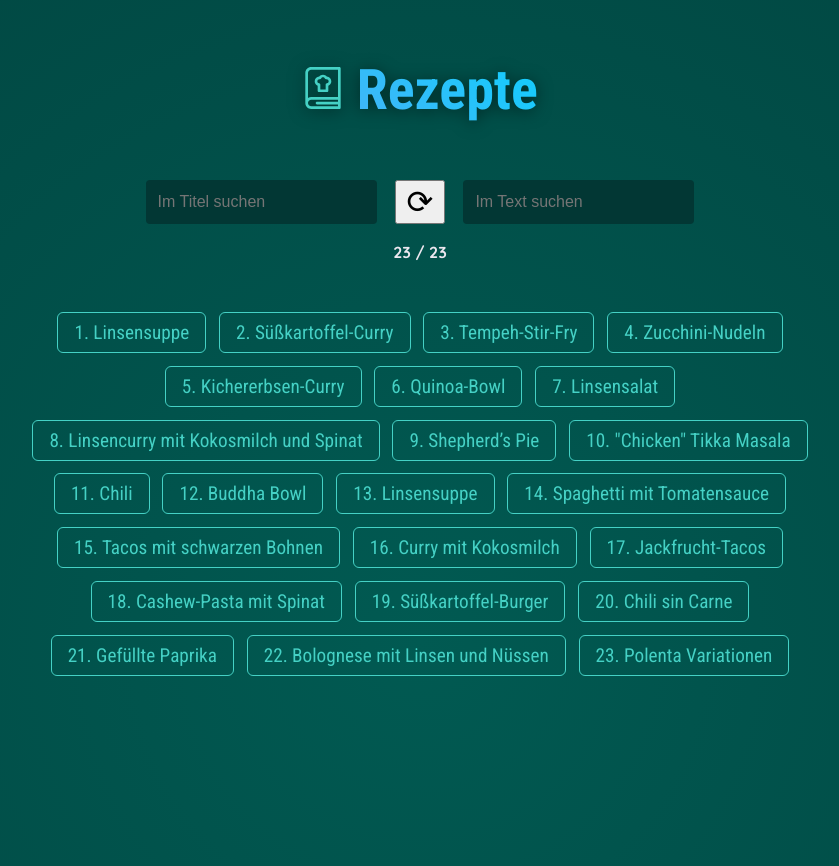
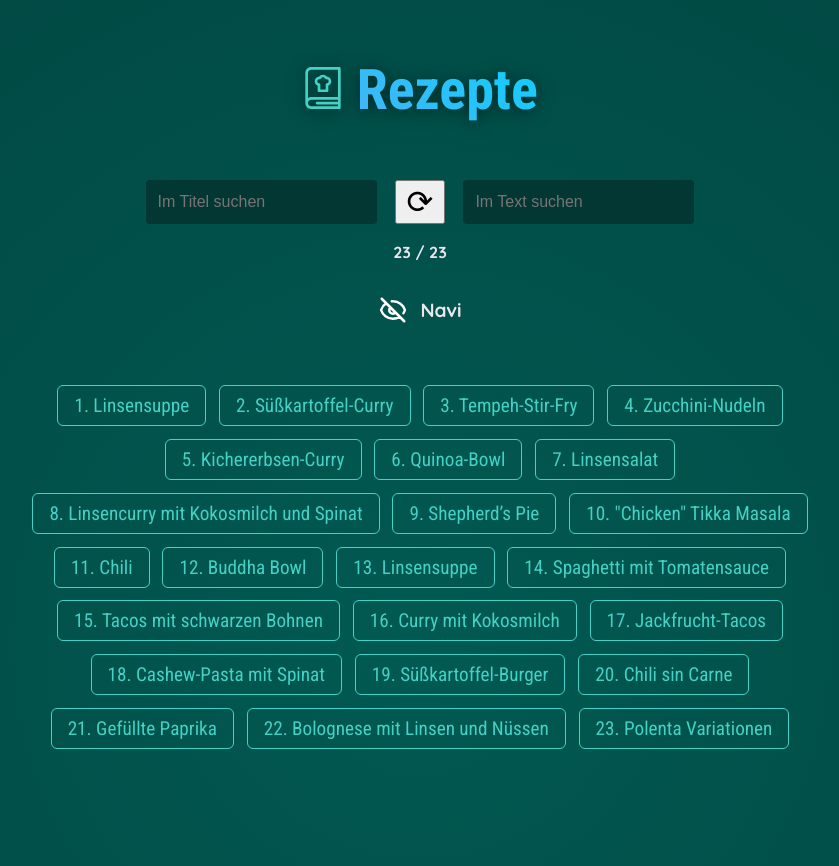
Before and after one commit to mcmulman/recipes, a React (Vite) app: page / in a window 1280 px wide. Shown: the top 866 px of the page, without its empty margins (220-1059 px from the left). Built offline with nearby package versions, Linux system fonts and the light colour scheme.

Commit message:
Add toggle button for menu

```diff
--- a/src/components/Recipes/Recipes.jsx
+++ b/src/components/Recipes/Recipes.jsx
@@ -4,10 +4,13 @@ import TabButton from "../Elements/TabButton/TabButton";
 import Recipe from "./Recipe";
 import Section from "../Elements/Section";
 import Tabs from "../Elements/TabButton/Tabs";
+import offImg from '../../assets/off.svg';
+import onImg from '../../assets/on.svg';
 
 function Recipes() {
   const [activeTab, setActiveTab] = useState('');
   const [filteredSearch, setFilteredSearch] = useState(RECIPES);
+  const [showTabs, setShowTabs] = useState(true);
 
   function onTabSelect(tab) {
     setActiveTab(tab);
@@ -20,8 +23,13 @@ function Recipes() {
 
   function handleReload() {
     setFilteredSearch(RECIPES);
+    setShowTabs(true);
     document.getElementById('searchTitle').value = '';
     document.getElementById('searchDescription').value = '';
+  }
+
+  function toggleMenu() {
+    !!activeTab && setShowTabs(!showTabs);
   }
 
   return (
@@ -34,7 +42,10 @@ function Recipes() {
         </div>
       </Section>
       <p style={{textAlign: 'center'}}><strong>{filteredSearch.length} / {RECIPES.length}</strong></p>
-      <Section title={''} className={'examples'}>
+      <p id={'toggleMenu'} onClick={toggleMenu}>
+        <img src={offImg} className={showTabs ? 'show' : 'hide'} width={'60'} />
+        <img src={onImg} className={showTabs ? 'hide' : 'show'} width={'60'} /> Navi</p>
+      <Section title={''} className={showTabs ? 'examples' : 'examples hide-tabs'}>
         <Tabs
           wrapperType={'menu'}
           buttons={filteredSearch.map((element, index) => (
--- a/src/index.css
+++ b/src/index.css
@@ -41,7 +41,7 @@ main h2 {
 }
 
 .examples menu {
-  margin: 1rem 0;
+  margin: .6rem 0 2rem;
   padding: 0;
   display: flex;
   gap: 0.8rem;
@@ -50,6 +50,10 @@ main h2 {
   flex-direction: column;
   align-items: center;
   justify-content: center;
+}
+
+.examples.hide-tabs menu {
+  display: none;
 }
 
 .tab-content {
@@ -90,6 +94,41 @@ input {
   padding-inline: 10px;
 }
 
+#toggleMenu {
+  cursor: pointer;
+  font-size: 1.2em;
+  font-weight: bold;
+  padding: 12px;
+
+  display: flex;
+  align-items: center;
+  justify-content: center;
+}
+
+
+/* Style the hamburger menu */
+#toggleMenu img {
+  margin-right: 12px;
+  max-width: 30px;
+}
+
+
+#toggleMenu img.hide {
+  display: none;
+}
+
+/* Add a grey background color on mouse-over */
+#toggleMenu:hover {
+  background-color: rgba(0, 0, 0, 0.1);
+  color: white;
+}
+
+/* Style the active link (or home/logo) */
+#toggleMenu.active {
+  background-color: #04AA6D;
+  color: white;
+}
+
 @media (min-width: 600px) {
 
   .examples menu {
```
Also changed, not shown: src/assets/off.svg (added), src/assets/on.svg (added), 5 other files (tests, documents, lock files or other folders).
